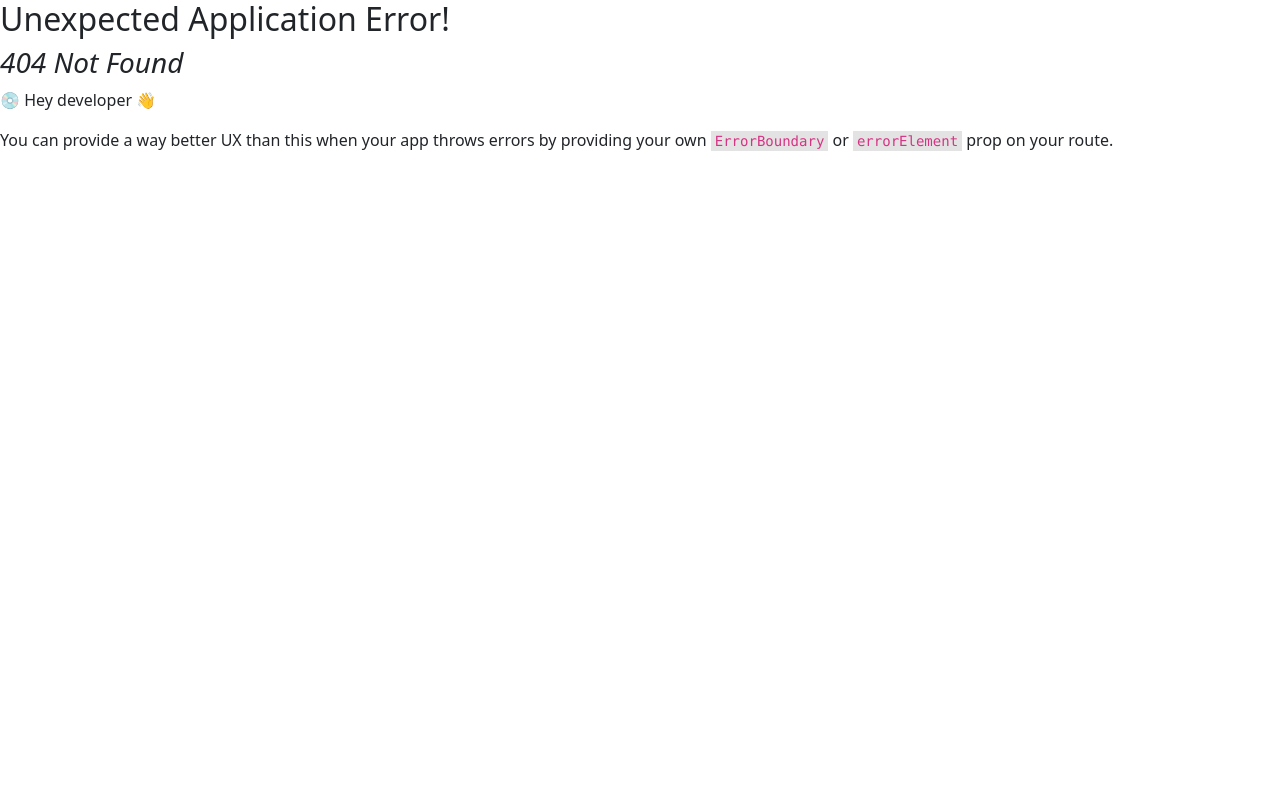
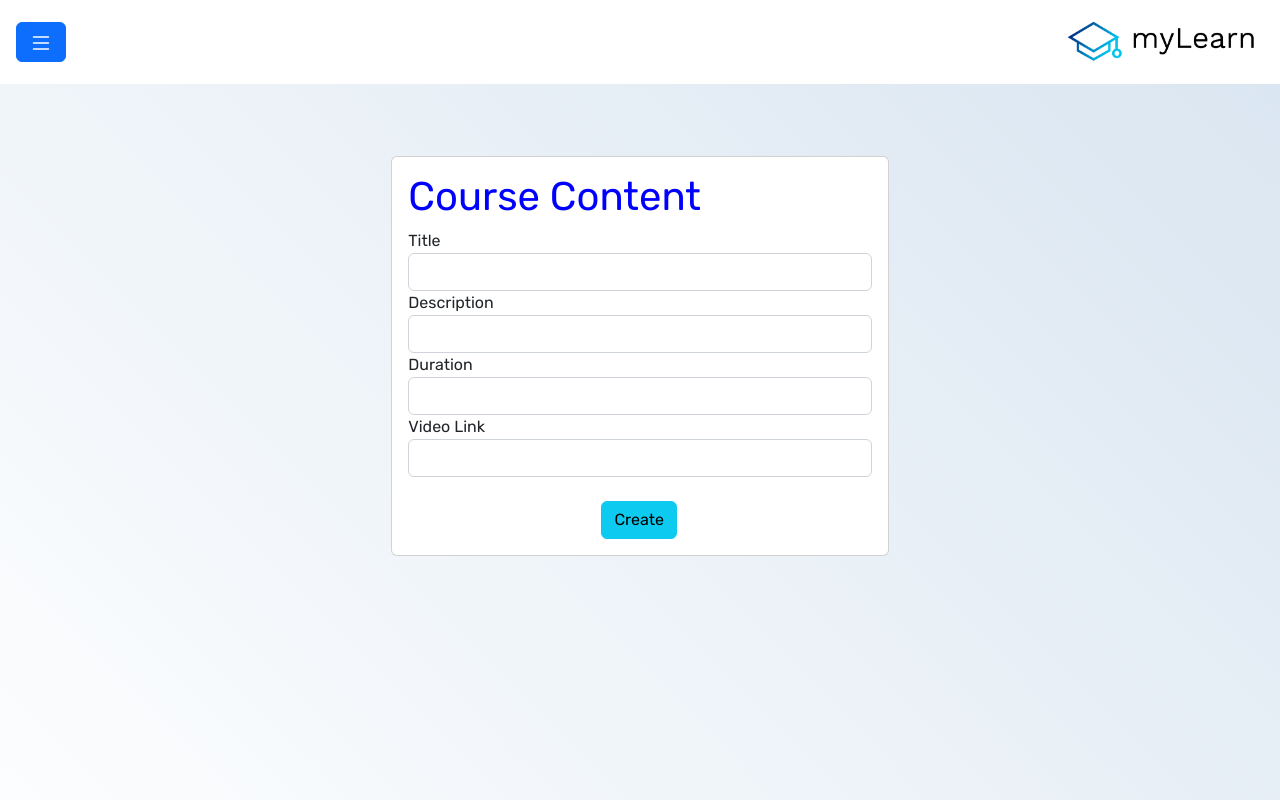
Before and after one commit to mishelshaji/EXP-G6-ELearningPortal, a React (Create React App) app in the folder client/: page /instructor/course-content in a window 1280 px wide. Before the commit this address had no page. Shown: the top 800 px of the page. Built offline with nearby package versions, Linux system fonts and the light colour scheme.

Commit message:
Course content

```diff
--- a/client/src/App.js
+++ b/client/src/App.js
@@ -20,6 +20,7 @@ import InstructorDashboard from './pages/instructor/InstructorDashboard';
 import FeedbackList from './pages/instructor/FeedbackList';
 import CourseList from './pages/instructor/CourseList';
 import AdminDashboard from './pages/admin/AdminDashboard';
+import CourseContent from './pages/instructor/CourseContent';
 
 const routes = createBrowserRouter([
     {
@@ -101,6 +102,10 @@ const routes = createBrowserRouter([
             {
                 path: 'create',
                 element: <CourseCreate />
+            },
+            {
+                path: 'course-content',
+                element: <CourseContent/>
             }
         ]
     },
--- a/client/src/assets/style.css
+++ b/client/src/assets/style.css
@@ -94,3 +94,7 @@
     width: 100vw;
     background-image: url('../images/bgimg.jpg');
 }
+#show-content{
+    display: flex;
+    flex-direction: column;
+}
--- /dev/null
+++ b/client/src/pages/instructor/CourseContent.js
@@ -0,0 +1,61 @@
+import React from 'react';
+import '../../assets/style.css';
+import { Col } from 'react-bootstrap';
+
+export default function CourseContent() {
+    return (
+        <>
+            <Col sm={9} md={10} className='mx-auto mt-4'>
+                <div className='cols fluid' style={{ height: '100vh' }}>
+                    <div className='offset-lg-3 col-lg-6 mt-5'>
+                        <div className='container'>
+                            <div className='card' style={{ textAlign: 'left' }}>
+                                <div className='card-body'>
+                                    <div className='row'>
+                                        <div className='col-lg-12'>
+                                            <h1 style={{ color: 'blue' }}>
+                                                Course Content
+                                            </h1>
+                                            <div className='form-group'>
+                                                <label>Title</label>
+                                                <input className='form-control'></input>
+                                            </div>
+                                        </div>
+                                        <div className='col-lg-12'>
+                                            <div className='form-group'>
+                                                <label>Description</label>
+                                                <input className='form-control'></input>
+                                            </div>
+                                        </div>
+                                        <div className='col-lg-12'>
+                                            <div className='form-group'>
+                                                <label>Duration</label>
+                                                <input className='form-control'></input>
+                                            </div>
+                                        </div>
+                                        <div className='col-lg-12'>
+                                            <div className='form-group'>
+                                                <label>Video Link</label>
+                                                <input className='form-control'></input>
+                                            </div>
+                                        </div>
+                                        <div className='col-lg-12'>
+                                            <div className='form-group'>
+                                                <button
+                                                    className='btn btn-info md-6 offset-md-5 mt-4'
+                                                    type='submit'
+                                                >
+                                                    Create
+                                                </button>
+                                            </div>
+                                        </div>
+                                    </div>
+                                </div>
+                            </div>
+                        </div>
+                    </div>
+                </div>
+            </Col>
+        </>
+    );
+}
--- a/client/src/pages/student/StudentRegistration.js
+++ b/client/src/pages/student/StudentRegistration.js
@@ -4,7 +4,9 @@ import { useForm } from 'react-hook-form';
 import { yupResolver } from '@hookform/resolvers/yup';
 
 export default function StudentRegistration() {
-  function registration(data) {}
+  function registration(data) {
+
+  }
 
   const schema = yup.object().shape({
     name: yup
```
